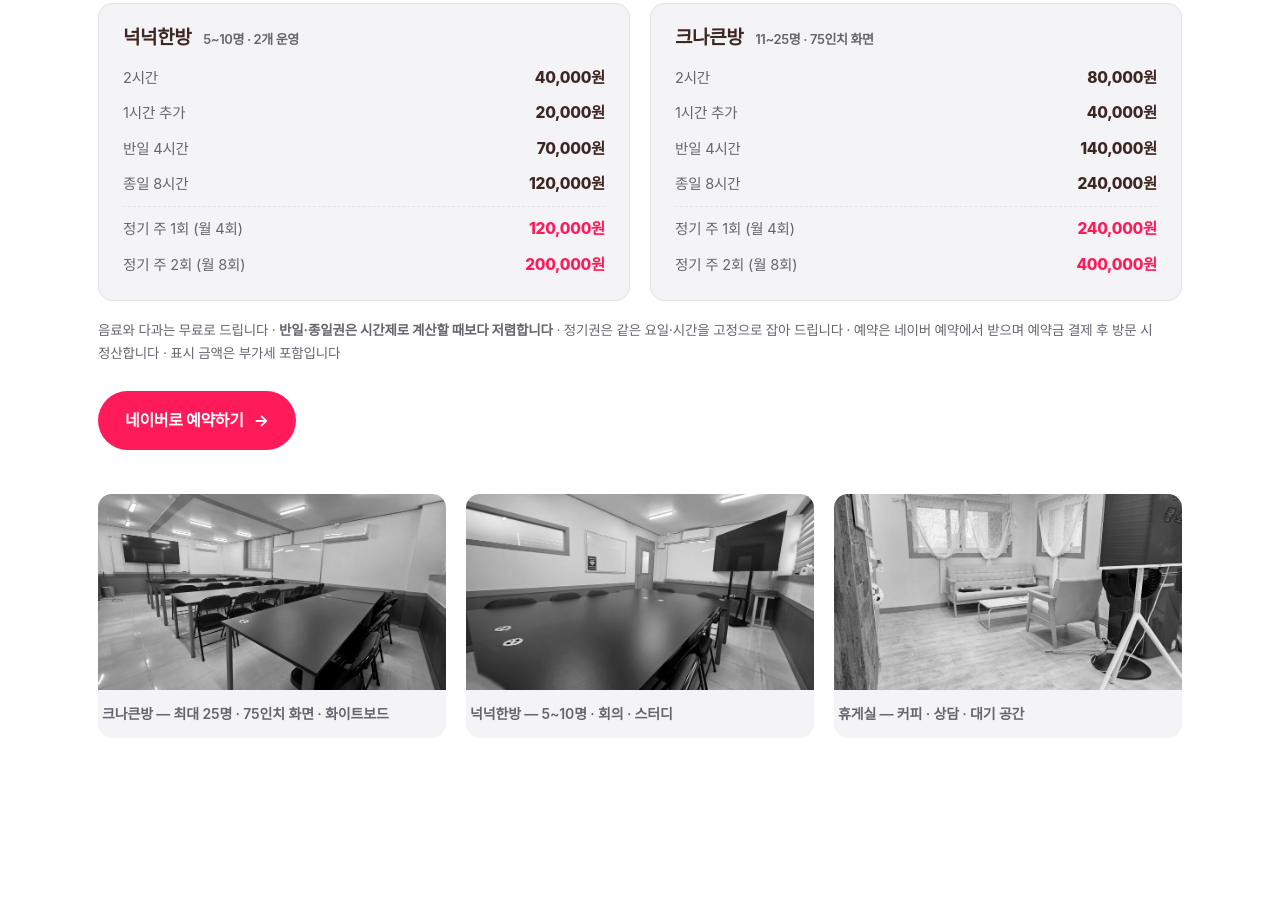
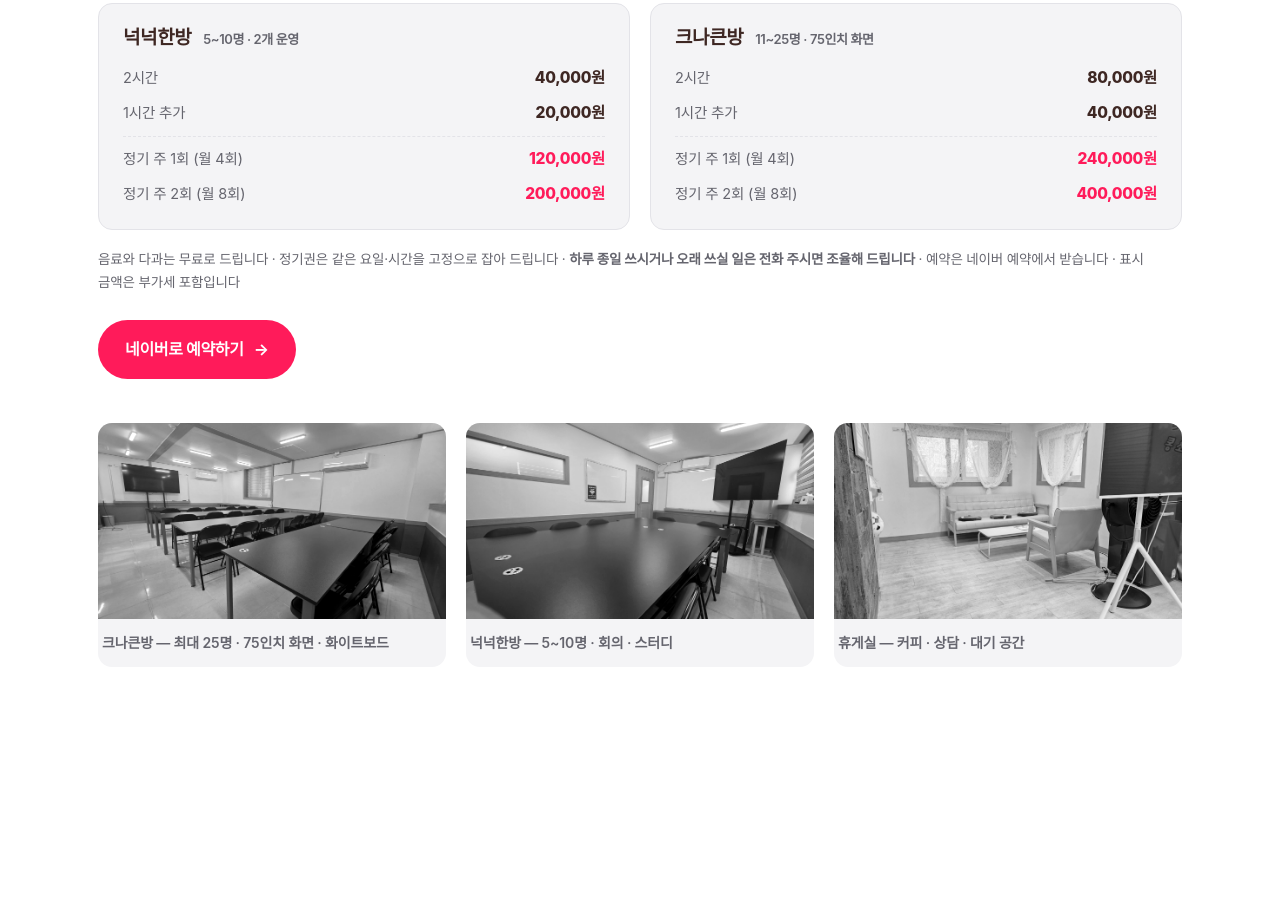
Before and after one commit to choikiho20-cyber/sotong-marketing, a plain HTML site: page index.html in a window 1280 px wide. Shown: the part 6656-7576 px from the top of the page. Drawn offline with Linux system fonts and the light colour scheme; a web font is replaced by a local one.

Commit message:
공간 요금 단순화 — 반일·종일권 삭제, 시간제와 정기권만
규정이 많을수록 현장 운영이 어려워짐. 장시간 이용은 전화로 조율하는
방식으로 바꾸고 요금표에서 반일·종일 행을 제거.
캐시 버전 y -> z

Co-Authored-By: Claude Opus 5 <noreply@anthropic.com>

```diff
--- a/index.html
+++ b/index.html
@@ -26,8 +26,8 @@
 <meta name="theme-color" content="#3E2723">
 <link rel="icon" href="/assets/img/favicon.svg" type="image/svg+xml">
 <script>document.documentElement.className+=" js"</script>
-<link rel="stylesheet" href="/assets/css/site.css?v=20260826y">
-<script defer src="/assets/js/site.js?v=20260826y"></script>
+<link rel="stylesheet" href="/assets/css/site.css?v=20260826z">
+<script defer src="/assets/js/site.js?v=20260826z"></script>
 <script type="application/ld+json">
 {
   "@context": "https://schema.org",
@@ -462,9 +462,7 @@
           <dl>
             <div><dt>2시간</dt><dd>40,000원</dd></div>
             <div><dt>1시간 추가</dt><dd>20,000원</dd></div>
-            <div><dt>반일 4시간</dt><dd>70,000원</dd></div>
-            <div><dt>종일 8시간</dt><dd>120,000원</dd></div>
-            <div class="is-reg"><dt>정기 주 1회 (월 4회)</dt><dd>120,000원</dd></div>
+                                    <div class="is-reg"><dt>정기 주 1회 (월 4회)</dt><dd>120,000원</dd></div>
             <div class="is-reg"><dt>정기 주 2회 (월 8회)</dt><dd>200,000원</dd></div>
           </dl>
         </div>
@@ -473,15 +471,13 @@
           <dl>
             <div><dt>2시간</dt><dd>80,000원</dd></div>
             <div><dt>1시간 추가</dt><dd>40,000원</dd></div>
-            <div><dt>반일 4시간</dt><dd>140,000원</dd></div>
-            <div><dt>종일 8시간</dt><dd>240,000원</dd></div>
-            <div class="is-reg"><dt>정기 주 1회 (월 4회)</dt><dd>240,000원</dd></div>
+                                    <div class="is-reg"><dt>정기 주 1회 (월 4회)</dt><dd>240,000원</dd></div>
             <div class="is-reg"><dt>정기 주 2회 (월 8회)</dt><dd>400,000원</dd></div>
           </dl>
         </div>
       </div>
-      <p class="rate__note muted">음료와 다과는 무료로 드립니다 · <b>반일·종일권은 시간제로 계산할 때보다 저렴합니다</b> · 정기권은 같은 요일·시간을 고정으로 잡아 드립니다 ·
-      예약은 네이버 예약에서 받으며 예약금 결제 후 방문 시 정산합니다 · 표시 금액은 부가세 포함입니다</p>
+      <p class="rate__note muted">음료와 다과는 무료로 드립니다 · 정기권은 같은 요일·시간을 고정으로 잡아 드립니다 ·
+      <b>하루 종일 쓰시거나 오래 쓰실 일은 전화 주시면 조율해 드립니다</b> · 예약은 네이버 예약에서 받습니다 · 표시 금액은 부가세 포함입니다</p>
       <p style="margin-top:26px">
         <a class="btn btn--brand" href="https://naver.me/5chaoaR6" target="_blank" rel="noopener" data-magnetic>네이버로 예약하기 <span class="arw" aria-hidden="true">→</span></a>
         </p>
```
Also changed, not shown: blog.html (+2 -2 lines), class.html (+2 -2 lines), posts/1.html (+2 -2 lines).
